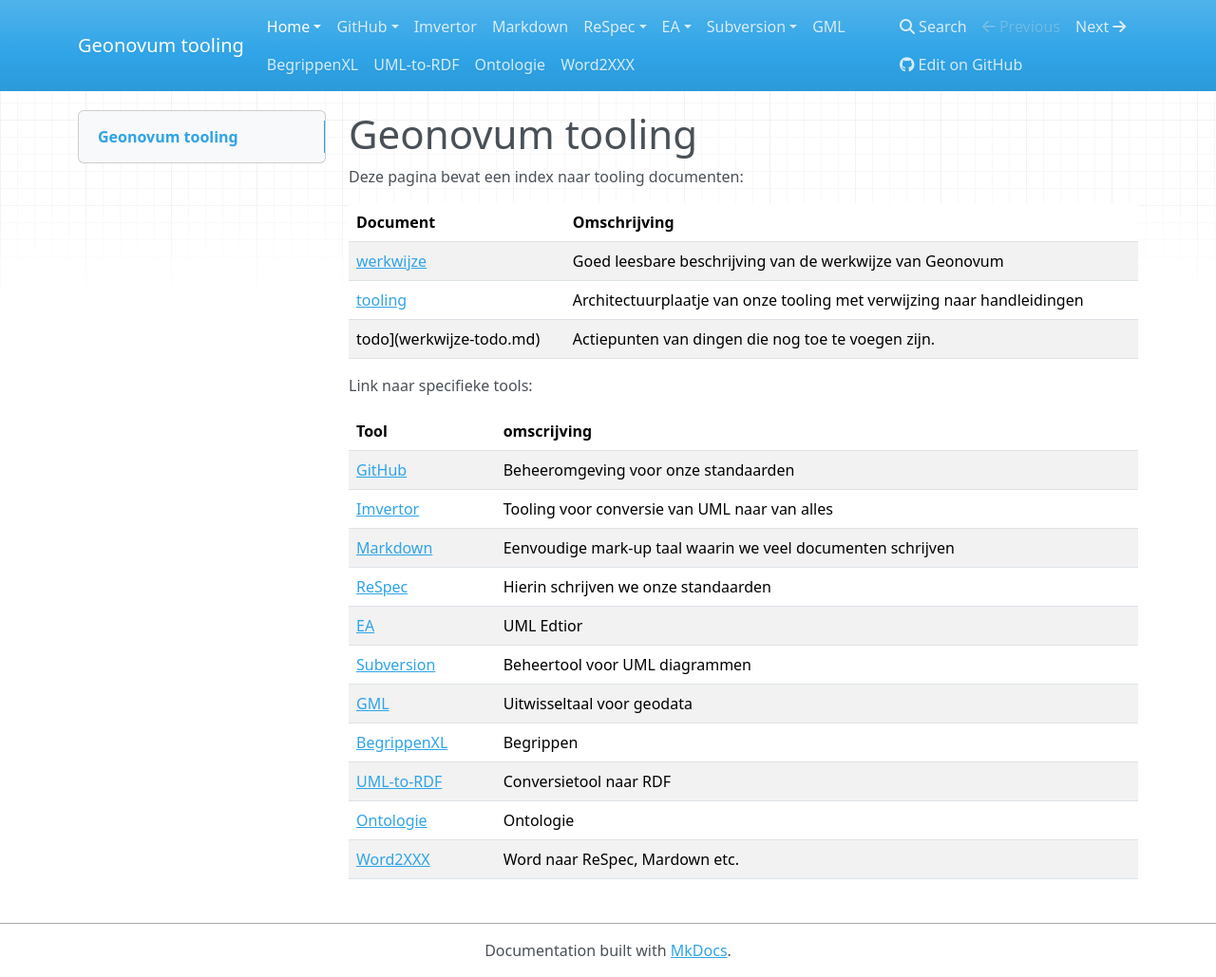
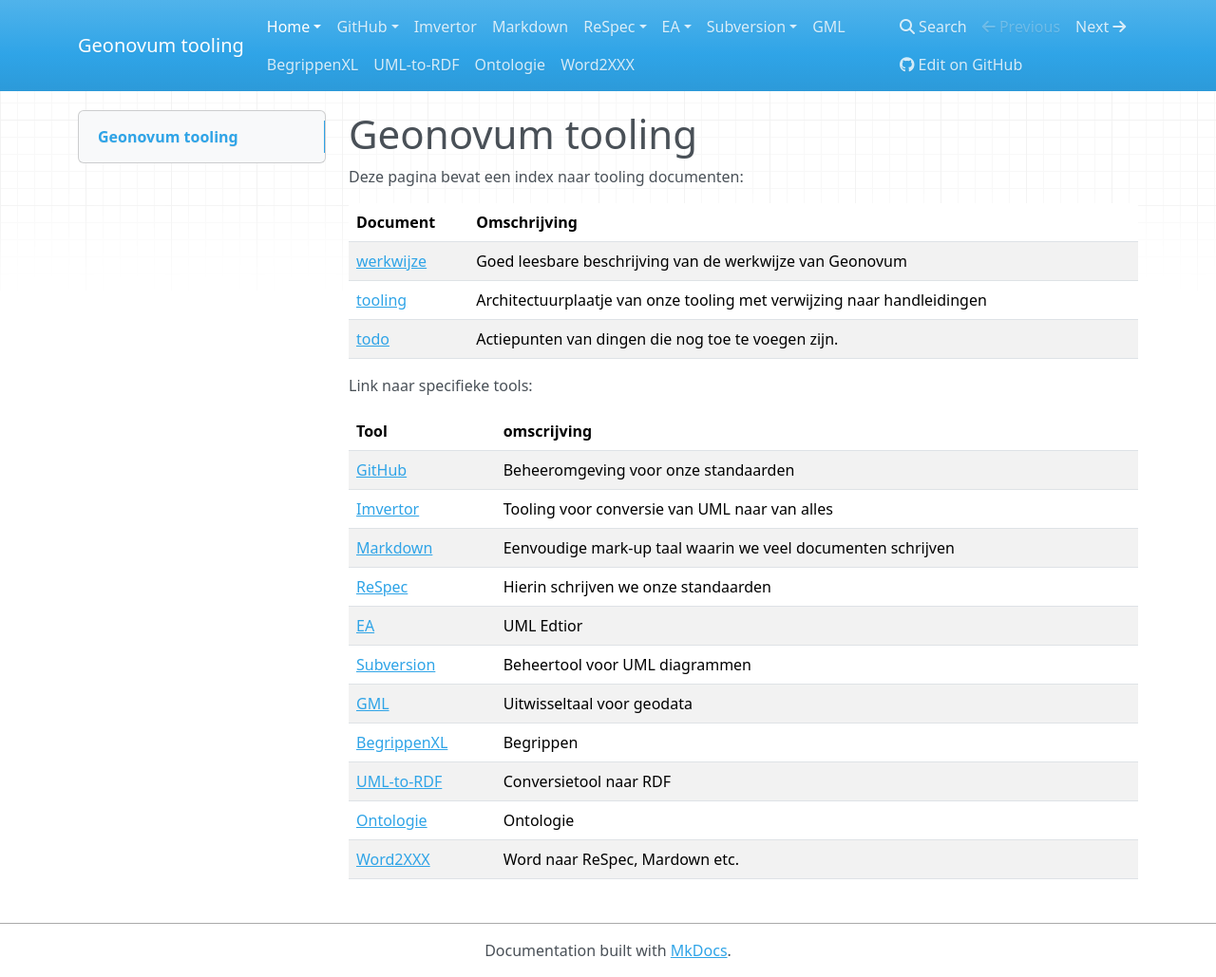
Before and after one commit to Geonovum/handleiding-tooling, an MkDocs documentation site: the page built from docs/index.md, in a window 1280 px wide and 1029 px high. Shown: the whole window at 95% size. Built offline with MkDocs 1.6.1, drawn with Linux system fonts in a browser that asks for light colours; nearby versions of some CDN libraries.

Commit message:
typo in link in overzicht gefixed.

```diff
--- a/docs/index.md
+++ b/docs/index.md
@@ -6,7 +6,7 @@
 | ---------------------------------------------------- | ---------------------------------------------------------------------- |
 | [werkwijze](werkwijzemodelleren.md)                  | Goed leesbare beschrijving van de werkwijze van Geonovum               |
 | [tooling](tooling)                                   | Architectuurplaatje van onze tooling met verwijzing naar handleidingen |
-| todo](werkwijze-todo.md)                  | Actiepunten van dingen die nog toe te voegen zijn.                     |
+| [todo](werkwijze-todo.md)                  | Actiepunten van dingen die nog toe te voegen zijn.                     |
 
 
 Link naar specifieke tools:
```
